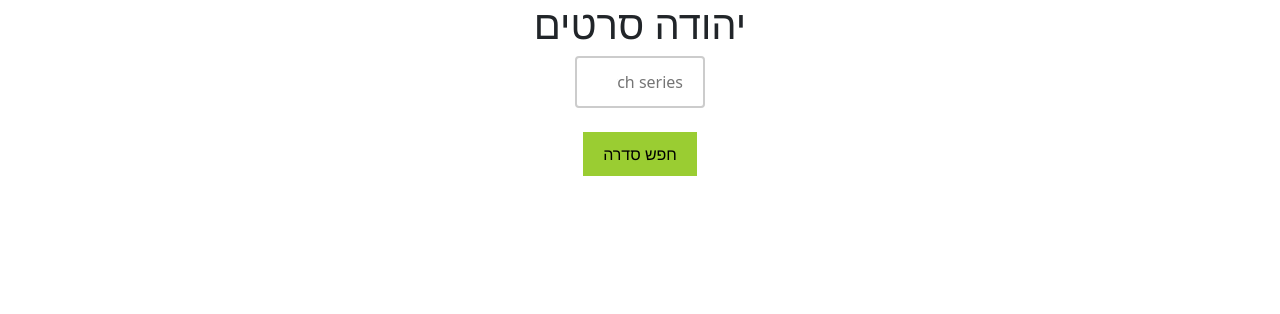
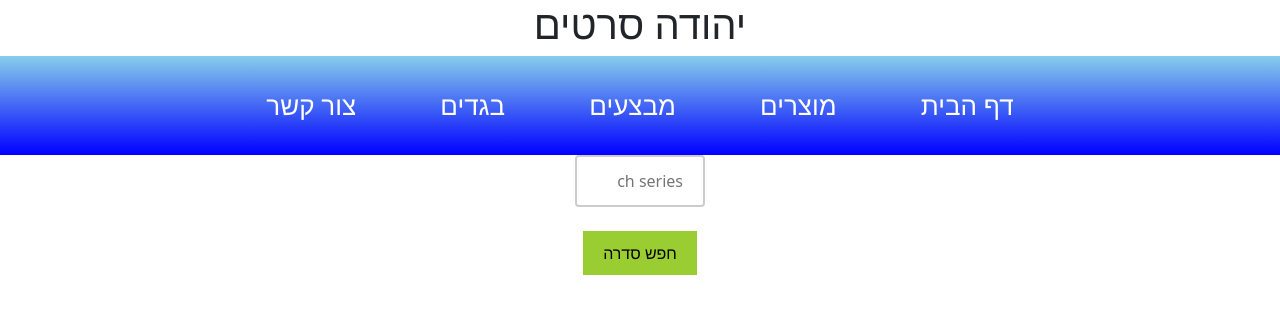
Before and after one commit to YehudaBayana/async-await, a plain HTML site: page index.html in a window 1280 px wide. Drawn offline with nearby package versions, Linux system fonts and the light colour scheme.

Commit message:
some changes

```diff
--- a/index.html
+++ b/index.html
@@ -16,6 +16,15 @@
   </head>
   <body>
     <h1>יהודה סרטים</h1>
+    <div class="nav-top">
+      <ul>
+        <li><a href="#">דף הבית</a></li>
+        <li><a href="#">מוצרים</a></li>
+        <li><a href="#">מבצעים</a></li>
+        <li><a href="#">בגדים</a></li>
+        <li><a href="#">צור קשר</a></li>
+      </ul>
+    </div>
     <input
       type="text"
       placeholder="search series"
@@ -26,7 +35,7 @@
     <button onclick="searchUsers()">חפש סדרה</button>
     <div
       id="mainDiv"
-      class="container d-flex flex-wrap justify-content-between"
+      class="container d-flex flex-wrap justify-content-evenly"
     ></div>
     <img id="imgId" />
     <script src="main.js"></script>
--- a/main.js
+++ b/main.js
@@ -35,7 +35,9 @@ async function searchUsers() {
         <p class="card-text">ז'אנר: ${
           objItem.show.genres[0] ? objItem.show.genres[0] : `לא צוין`
         }</p>
-        <a href="${objItem.show.url}" class="btn btn-primary">לחץ כאן לצפייה</a>
+        <a href="${
+          objItem.show.url
+        }" target="_blank" class="btn btn-primary">לחץ כאן לצפייה</a>
       </div>
       </div>`;
     });
--- a/style.css
+++ b/style.css
@@ -9,6 +9,39 @@ body {
   flex-direction: column;
   align-items: center;
   direction: rtl;
+}
+
+.nav-top {
+  width: 100%;
+  background-image: linear-gradient(skyblue, blue);
+}
+
+.nav-top ul {
+  padding: 30px 30px;
+  margin: 0 auto;
+  max-width: 1233px;
+  text-align: center;
+}
+
+.nav-top ul li {
+  display: inline;
+  font-size: 26px;
+  margin: 20px;
+  transition: all 0.3s;
+}
+
+.nav-top ul li a {
+  padding: 20px;
+  text-decoration: none;
+  font-size: 26px;
+  color: rgb(255, 255, 255);
+  transition: all 0.3s;
+}
+
+.nav-top ul li a:hover {
+  color: black;
+  background-color: rgb(255, 255, 255);
+  height: 50px;
 }
 
 input[type='text'] {
```
